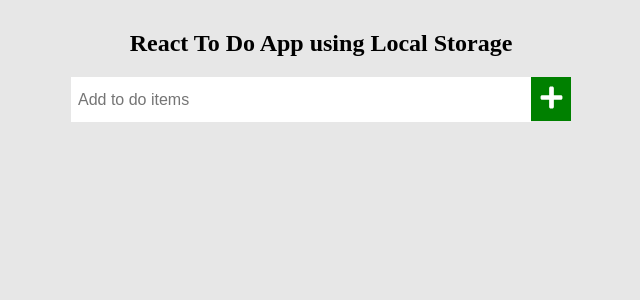
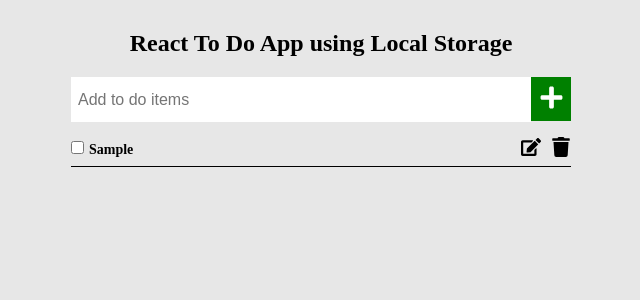
Before and after one commit to sujanrajs/react-todo-app, a React (Create React App) app: page / in a window 1280 px wide. Both pictures are taken after typing "Sample" into the empty fields and a click on the button 870 px from the left and 98 px from the top of the page. Shown: the top 300 px of the page, without its empty margins (319-959 px from the left). Built offline with nearby package versions, Linux system fonts and the light colour scheme; the HTML template or start-up script is replaced by a standard one.

Commit message:
retrive and display todo items

```diff
--- a/src/components/Form.js
+++ b/src/components/Form.js
@@ -1,6 +1,6 @@
 import React, { useEffect, useState } from "react";
 
-import { FaPlus } from "react-icons/fa";
+import { FaPlus, FaEdit, FaTrash } from "react-icons/fa";
 
 const getTodosFromLS = () => {
   const data = localStorage.getItem("Todos");
@@ -14,8 +14,6 @@ const getTodosFromLS = () => {
 const Form = () => {
   const [todoValue, setTodoValue] = useState("");
   const [todos, setTodos] = useState(getTodosFromLS());
-
-  console.log(todos);
 
   const handleSubmit = (e) => {
     e.preventDefault();
@@ -56,6 +54,26 @@ const Form = () => {
             </div>
           </div>
         </form>
+        {todos.length > 0 && (
+          <>
+            {todos.map((singleItem, index) => (
+              <div className="todo-lists" key={singleItem.ID}>
+                <div>
+                  <input type="checkbox" />
+                  <span>{singleItem.TodoValue}</span>
+                </div>
+                <div className="edit-and-delete">
+                  <div style={{ marginRight: 10 }}>
+                    <FaEdit size={20} />
+                  </div>
+                  <div>
+                    <FaTrash size={20} />
+                  </div>
+                </div>
+              </div>
+            ))}
+          </>
+        )}
       </div>
     </>
   );
--- a/src/index.css
+++ b/src/index.css
@@ -61,3 +61,32 @@ h2 {
   background-color: transparent;
   color: #fff;
 }
+
+.form-and-todo-box .input-and-button .button.edit {
+  width: auto;
+  padding: 0px 10px;
+}
+
+.todo-lists {
+  margin: 15px 0px;
+  cursor: pointer;
+  display: flex;
+  justify-content: space-between;
+  align-items: center;
+  border-bottom: 1px solid;
+  padding-bottom: 5px;
+}
+
+.todo-lists input {
+  margin-right: 5px;
+}
+
+.todo-lists span {
+  font-size: 14px;
+  font-weight: 600;
+}
+
+.todo-lists .edit-and-delete {
+  display: flex;
+  cursor: pointer;
+}
```
